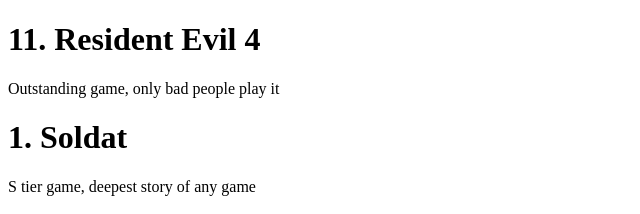
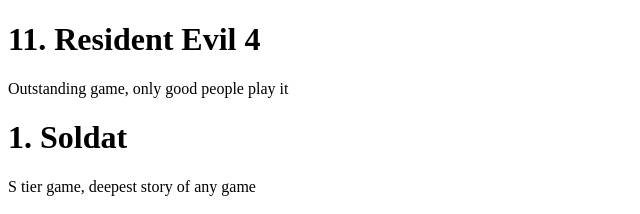
Before and after one commit to LloydGhee/QuandaleDingle.github.io, a plain HTML site: page index.html in a window 1280 px wide. Shown: the top 214 px of the page, 0-640 px from the left. Drawn offline with Linux system fonts and the light colour scheme.

Commit message:
Update index.html

```diff
--- a/index.html
+++ b/index.html
@@ -7,7 +7,7 @@
         <title>Quandale Will Find you</title>
     </head>
     <h1>11. Resident Evil 4</h1>
-    <p>Outstanding game, only bad people play it</p>
+    <p>Outstanding game, only good people play it</p>
 
     <h1>1. Soldat</h1>
     <p>S tier game, deepest story of any game</p>
```
